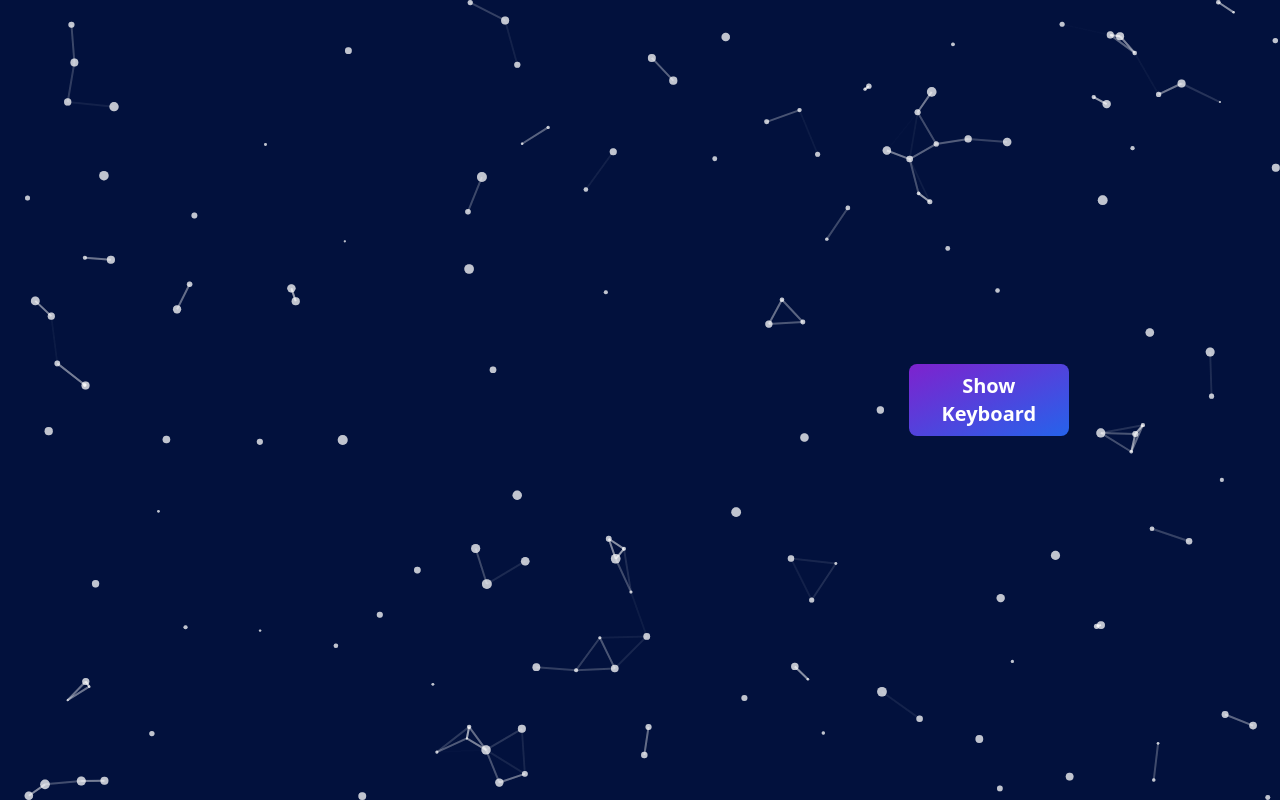
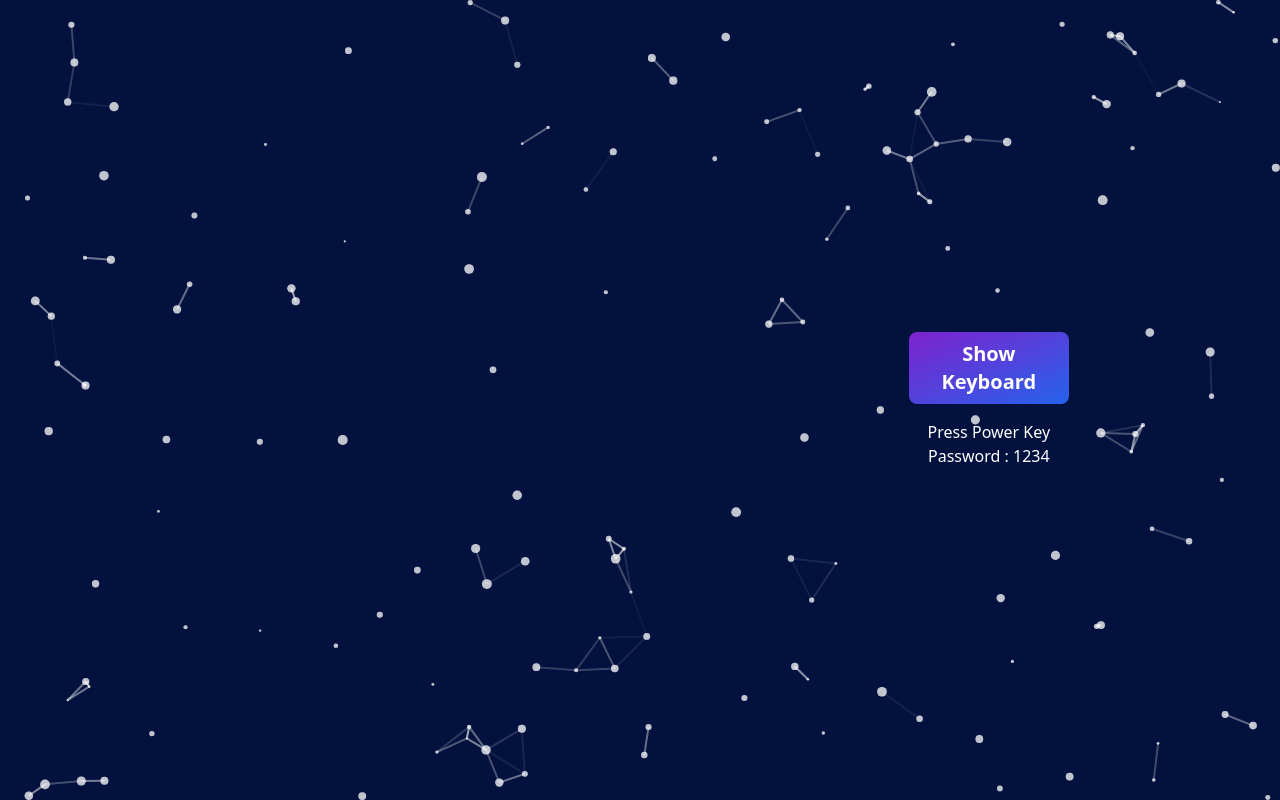
Before and after one commit to jayesh2906/laptop-design, a React (Create React App) app: page / in a window 1280 px wide. Built offline with nearby package versions, Linux system fonts and the light colour scheme.

Commit message:
celebration issue

```diff
--- a/src/components/Desktop.js
+++ b/src/components/Desktop.js
@@ -79,13 +79,13 @@ const Desktop = ({
               }}
               className=" hover:bg-gray-200 px-1 mb-2 active:bg-inherit"
             >
-              <i class="fa fa-window-minimize" aria-hidden="true"></i>
+              <i className="fa fa-window-minimize" aria-hidden="true"></i>
             </div>
             <div
               onClick={() => setResize(!resize)}
               className=" hover:bg-gray-200 px-1 active:bg-inherit"
             >
-              <i class="fa fa-window-restore" aria-hidden="true"></i>
+              <i className="fa fa-window-restore" aria-hidden="true"></i>
             </div>
             <div
               onClick={() => {
@@ -94,7 +94,7 @@ const Desktop = ({
               }}
               className="hover:bg-red-600 hover:text-white px-1 active:bg-inherit active:text-inherit"
             >
-              <i class="fa fa-window-close" aria-hidden="true"></i>
+              <i className="fa fa-window-close" aria-hidden="true"></i>
             </div>
           </div>
         </div>
--- a/src/components/Laptop.js
+++ b/src/components/Laptop.js
@@ -1,4 +1,4 @@
-import React, { useState } from "react";
+import React, { useEffect, useState } from "react";
 import BasePanel from "./BasePanel";
 import TopPanel from "./TopPanel";
 import Confetti from "react-confetti";
@@ -24,6 +24,11 @@ const Laptop = () => {
     }
   };
 
+  useEffect(() => {
+    if (!power) {
+      setCelebrate(false);
+    }
+  }, [power]);
   const handleShutDown = () => {
     setShuttingDown(true);
     setTimeout(() => {
@@ -75,12 +80,18 @@ const Laptop = () => {
           handleFingerScan={handleFingerScan}
         />
       </div>
+      <div>
         <button
           onClick={keyboardToggle}
           className="text-white bg-gradient-to-br from-purple-700 to-blue-600 active:scale-110 transition ease-in duration-900 sm:w-40 hover:bg-gradient-to-bl  hover:scale-105 font-semibold rounded-lg text-xl p-2 shadow-lg text-center"
         >
           {show ? "Hide" : "Show"} Keyboard
         </button>
+        <ul className="guide text-white mt-4 text-center list-none">
+          <li>Press Power Key</li>
+          <li>Password : 1234</li>
+        </ul>
+      </div>
     </div>
   );
 };
```
Lines whose indentation alone changed are shown as unchanged.
